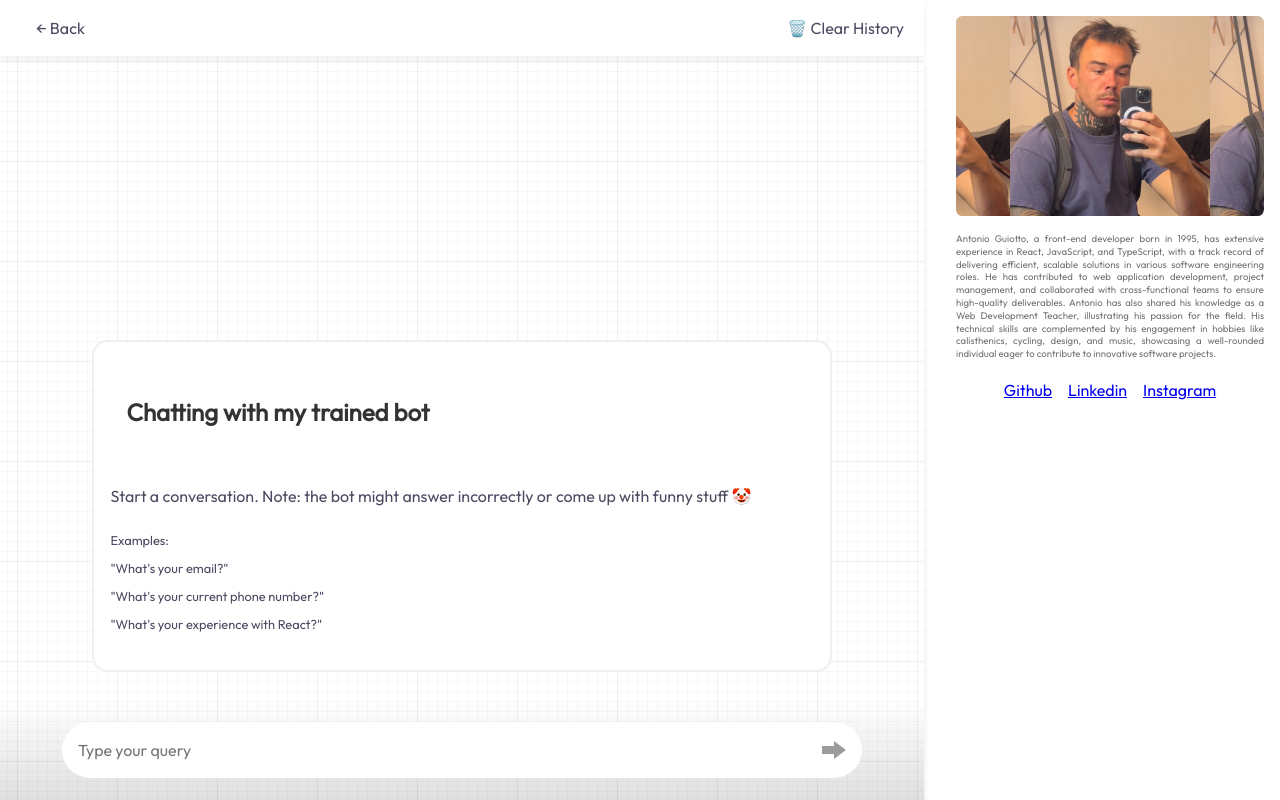
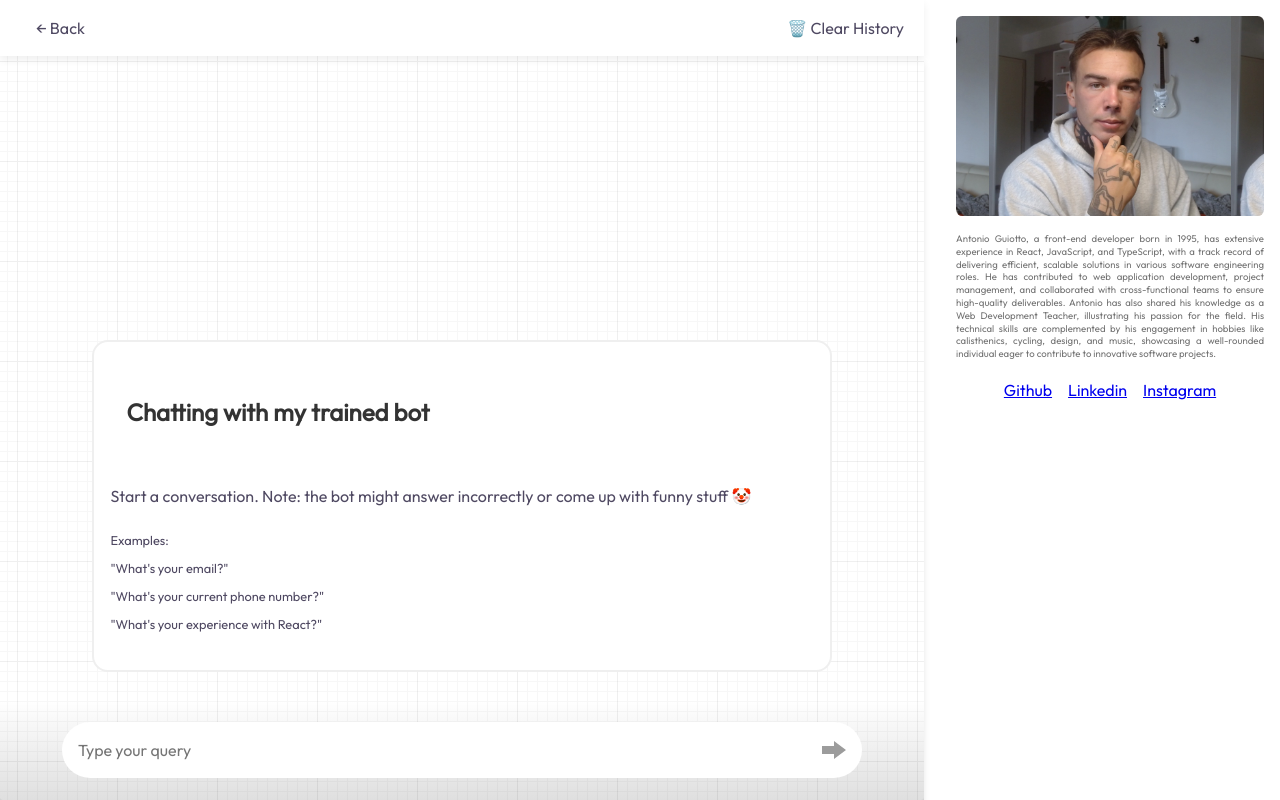
Before and after one commit to palloncino/antonioguiotto.com, a React (Create React App) app: page /chat-up in a window 1280 px wide. Built offline with nearby package versions, Linux system fonts and the light colour scheme.

Commit message:
underline

```diff
--- a/src/features/ChatUp/ChatUp.css
+++ b/src/features/ChatUp/ChatUp.css
@@ -227,7 +227,7 @@
 .SidePanelMediaContainer {
   height: 200px;
   width: 100%;
-  background: url('../../media/images/me.jpeg');
+  background: url('../../media/images/me2.jpg');
   background-position: center;
   background-size: contain;
   border-radius: 0.4rem;
--- a/src/features/Explore/explore.css
+++ b/src/features/Explore/explore.css
@@ -115,6 +115,10 @@ h1 span:nth-child(7) {
   margin-right: 1rem;
 }
 
+.explore-page-card:hover .explore-card-title {
+  text-decoration: underline;
+}
+
 .explore-card-media-container {
   background-position: center;
   border-radius: .4rem;
@@ -135,7 +139,6 @@ h1 span:nth-child(7) {
 }
 
 .explore-card-title {
-  color: #5b47a2;
   font-size: 2rem;
   margin-bottom: .4rem;
   display: flex;
```
Also changed, not shown: src/media/images/me2.jpg (added).
